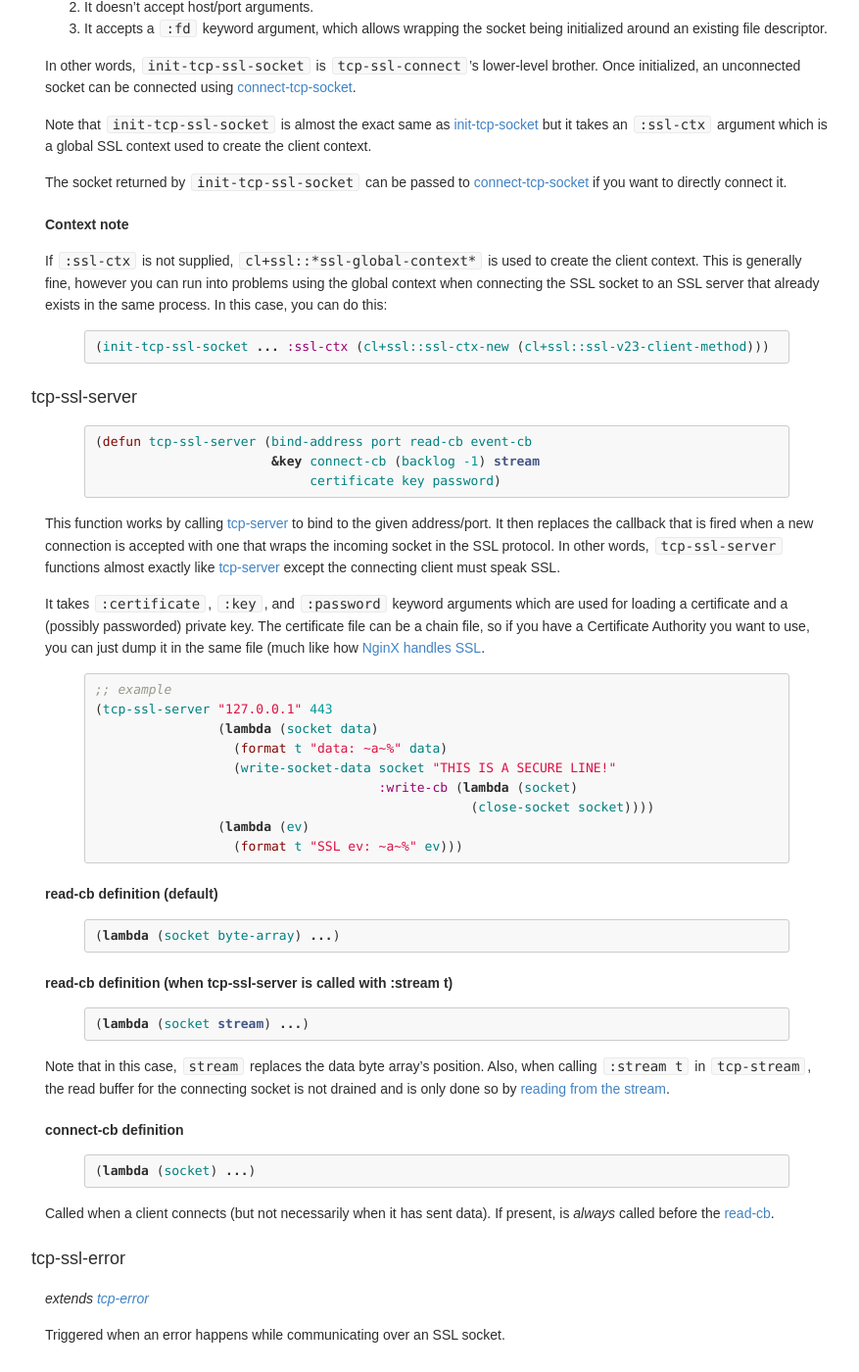
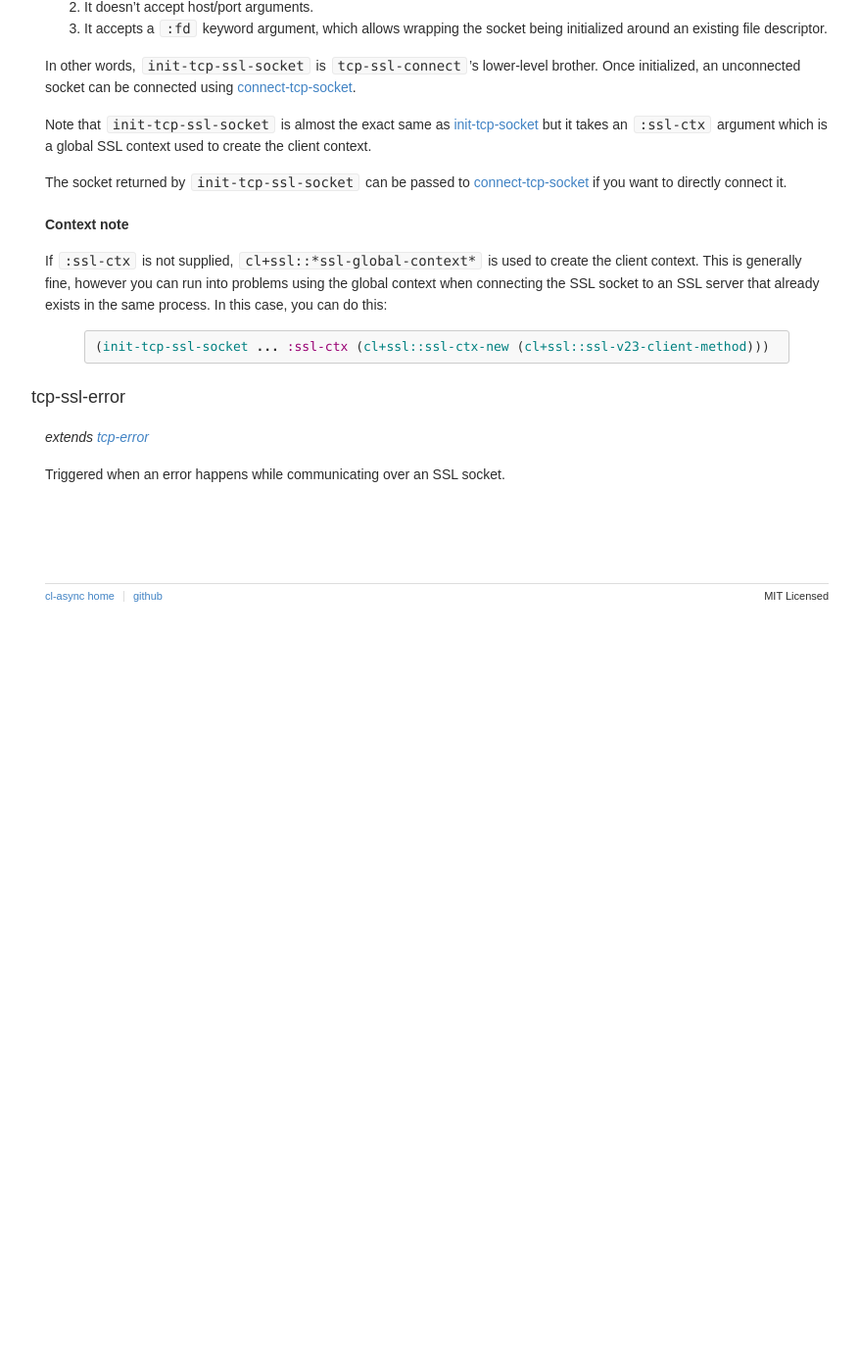
Before and after one commit to orthecreedence/cl-async, a Jekyll site: the page built from tcp-ssl.md, in a window 1280 px wide and 1400 px high, scrolled down 2150 px. Shown: the whole window at 98% size, without its empty margins (194-1071 px from the left). Built offline with Jekyll 4.4.1, drawn with Linux system fonts in a browser that asks for light colours; Markdown is read by kramdown in place of the engine named in the settings; after the commit the page ends 2780 px from its top, so only the background shows below that; part of the change alters nothing that is shown.

Commit message:
disabling tcp-ssl-server until i can figure out a way to do tcp-ssl-server class that is copied from tcp-server. need to convert close-tcp-server to be a mthod. shouldnt be too hard, but need to  do other things right now and its in a state of limbo atm.

```diff
--- a/tcp-ssl.md
+++ b/tcp-ssl.md
@@ -217,12 +217,22 @@ The `close-cb` function passed in will be called when the SSL socket is closed.
 {% endhighlight %}
 {% endcomment %}
 
+{% comment %}
+<a id="tcp-ssl-server-class"></a>
+### tcp-ssl-server (class)
+_extends [tcp-server](/cl-async/tcp#tcp-server-class)_
+
+This is an opaque class which is returned by the function [tcp-ssl-server](#tcp-server)
+to allow [closing the server](/cl-async/tcp#close-tcp-server) and allowing for
+future expansion of the server's abilities. It has no public accessors.
+
 <a id="tcp-ssl-server"></a>
 ### tcp-ssl-server
 {% highlight cl %}
 (defun tcp-ssl-server (bind-address port read-cb event-cb
                        &key connect-cb (backlog -1) stream
                             certificate key password)
+  => tcp-ssl-server
 {% endhighlight %}
 
 This function works by calling [tcp-server](/cl-async/tcp#tcp-server) to bind to
@@ -237,6 +247,10 @@ used for loading a certificate and a (possibly passworded) private key. The
 certificate file can be a chain file, so if you have a Certificate Authority
 you want to use, you can just dump it in the same file (much like how [NginX
 handles SSL](http://nginx.org/en/docs/http/configuring_https_servers.html#chains).
+
+Like [tcp-server](/cl-async/tcp#tcp-server), `tcp-ssl-server` can be closed
+gracefully by calling [close-tcp-server](/cl-async/tcp#close-tcp-server) on the
+[tcp-ssl-server](/cl-async/tcp#tcp-server-class) object it returns.
 
 {% highlight cl %}
 ;; example
@@ -277,7 +291,7 @@ socket is not drained and is only done so by [reading from the stream](/cl-async
 
 Called when a client connects (but not necessarily when it has sent data). If
 present, is *always* called before the [read-cb](#tcp-ssl-server-read-cb).
-
+{% endcomment %}
 
 <a id="tcp-ssl-error"></a>
 ### tcp-ssl-error
```
